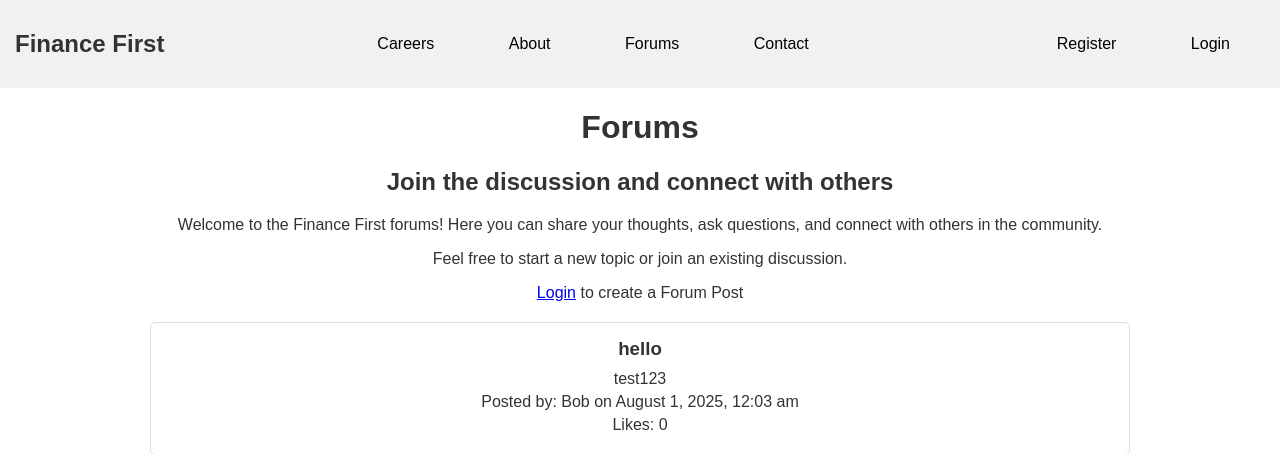
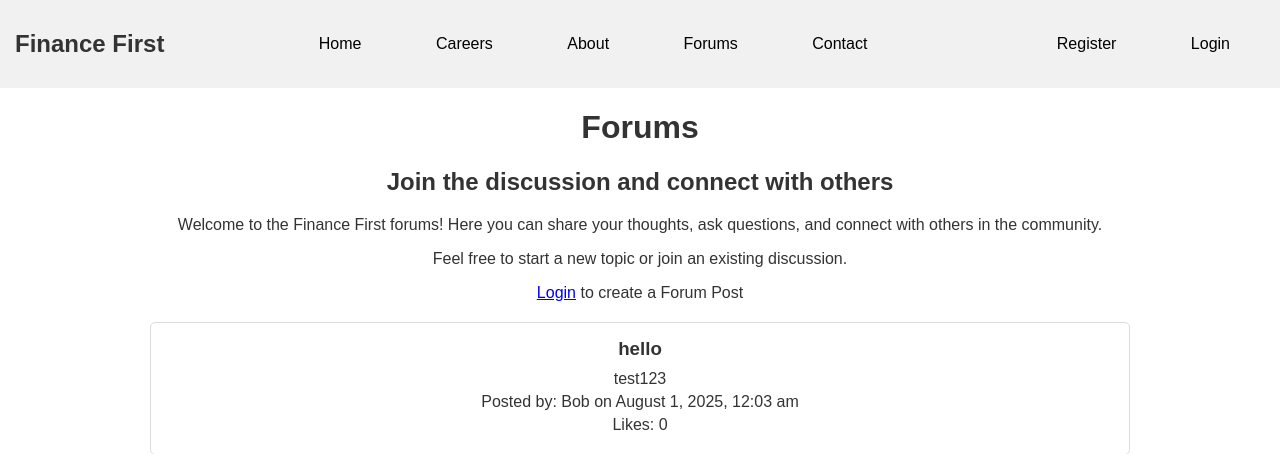
Before and after one commit to NabihaMahboob/Finance-First, a PHP site: page /forums.php in a window 1280 px wide. Shown: the top 454 px of the page. Run offline with PHP 8.4, Linux system fonts and the light colour scheme; data comes from the database, SQL or seed files in the repository.

Commit message:
fixed navbar

```diff
--- a/main_pages/forums.php
+++ b/main_pages/forums.php
@@ -43,6 +43,7 @@ $cssFile = match ($theme) {
 
         <div>
 
+        <a href="index.php">Home</a>
         <a href="careers.php">Careers</a>
         <a href="about.php">About</a>
         <a href="forums.php">Forums</a>
```
